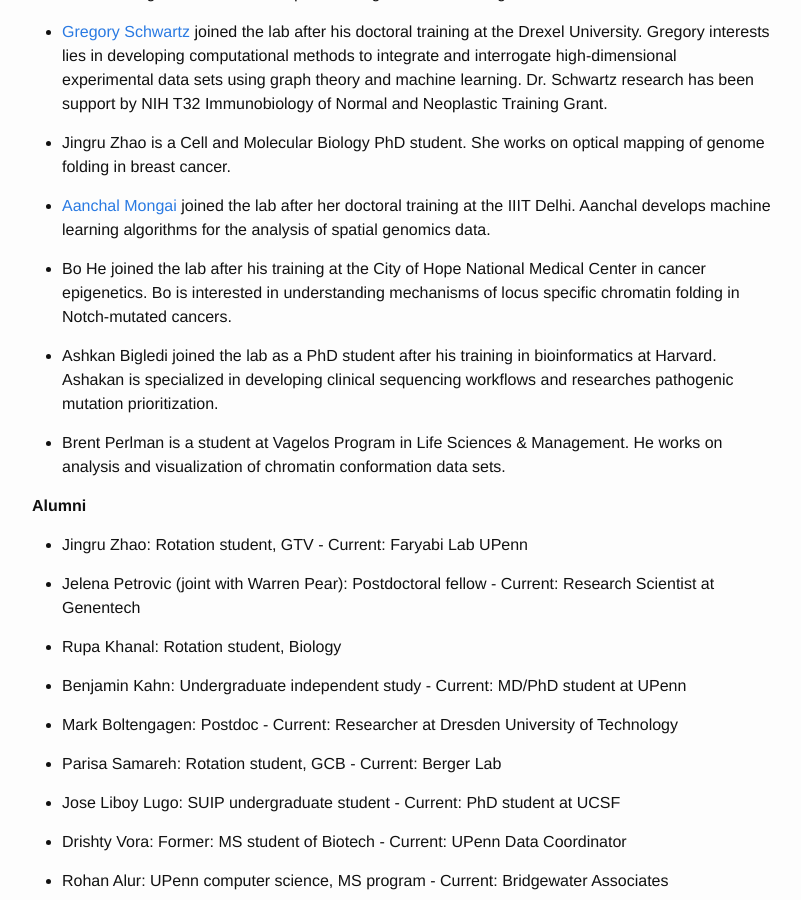
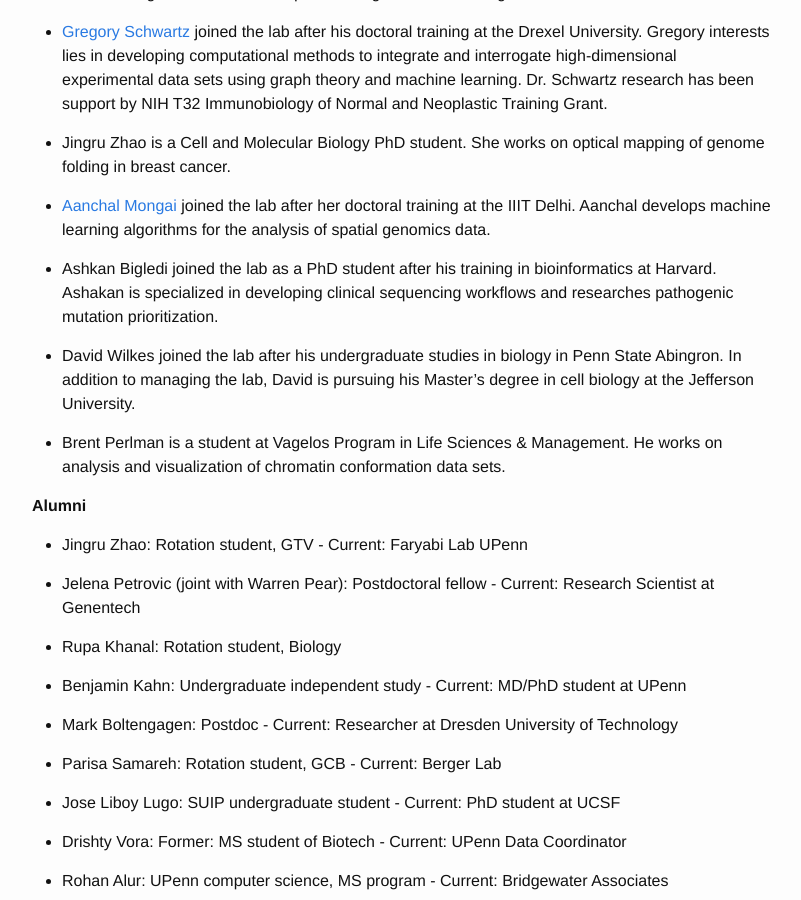
Before and after one commit to faryabib/faryabib.github.io, a Jekyll site: the page built from people.md, in a window 1280 px wide and 900 px high, scrolled down 302 px. Shown: the whole window, without its empty margins (238-1039 px from the left). Built offline with Jekyll 4.4.1, drawn with Linux system fonts in a browser that asks for light colours.

Commit message:
Update people.md

```diff
--- a/people.md
+++ b/people.md
@@ -14,9 +14,9 @@ permalink: /people.html
 
 * [Aanchal Mongai](https://sites.google.com/iiitd.ac.in/aanchalmongia) joined the lab after her doctoral training at the IIIT Delhi. Aanchal develops machine learning algorithms for the analysis of spatial genomics data.
 
-* Bo He joined the lab after his training at the City of Hope National Medical Center in cancer epigenetics. Bo is interested in understanding mechanisms of locus specific chromatin folding in Notch-mutated cancers.
+* Ashkan Bigledi joined the lab as a PhD student after his training in bioinformatics at Harvard. Ashakan is specialized in developing clinical sequencing workflows and researches pathogenic mutation prioritization.
 
-* Ashkan Bigledi joined the lab as a PhD student after his training in bioinformatics at Harvard. Ashakan is specialized in developing clinical sequencing workflows and researches pathogenic mutation prioritization.
+* David Wilkes joined the lab after his undergraduate studies in biology in Penn State Abingron. In addition to managing the lab, David is pursuing his Master's degree in cell biology at the Jefferson University.
 
 * Brent Perlman is a student at Vagelos Program in Life Sciences & Management. He works on analysis and visualization of chromatin conformation data sets.
 
```
